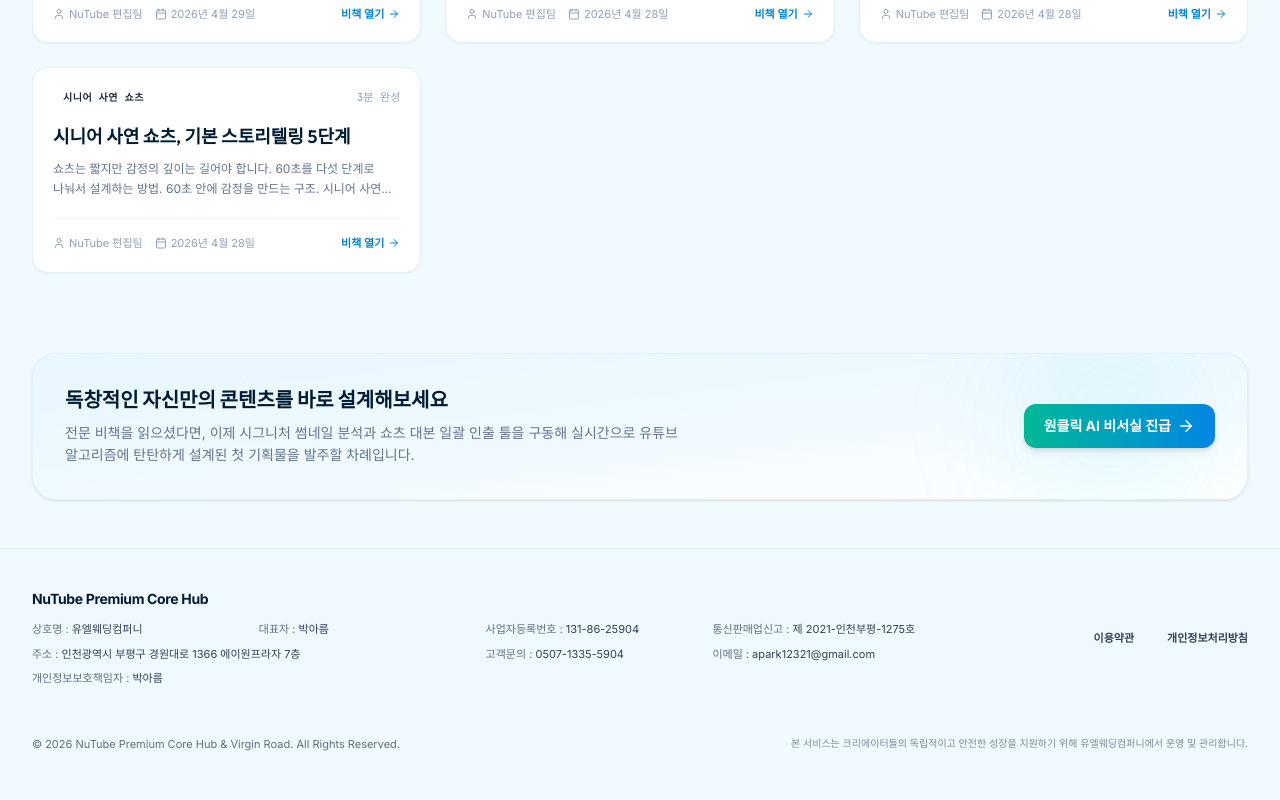
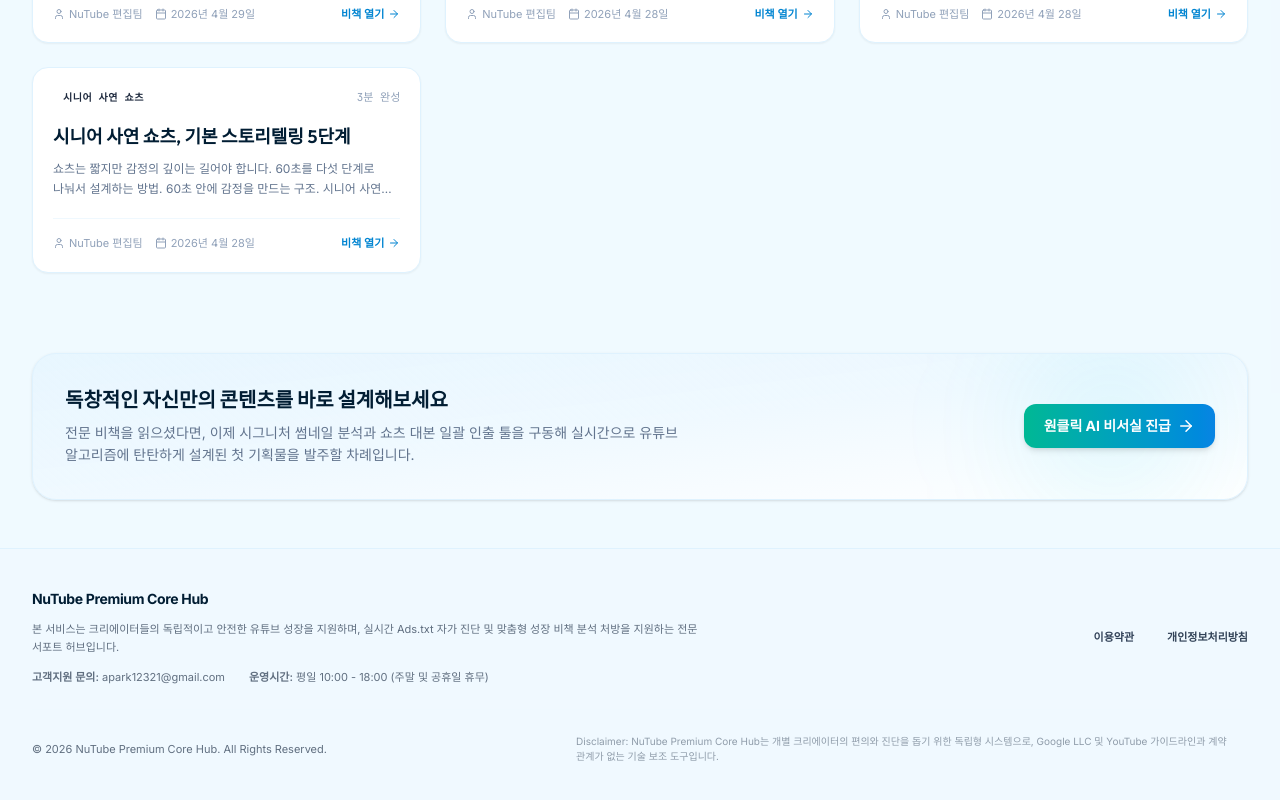
Before and after one commit to apark12321-ux/nutube_22, a React (Vite) app: page / in a window 1280 px wide. Shown: the part 6466-7266 px from the top of the page. Built offline with nearby package versions, Linux system fonts and the light colour scheme.

Commit message:
refactor: update footer service information
Replace outdated business registration details with a concise service description and support contact information to better align with the platform's focus.

```diff
--- a/src/App.tsx
+++ b/src/App.tsx
@@ -661,15 +661,12 @@ export default function App() {
               <p className={`font-bold text-sm tracking-tight ${theme === 'dark' ? 'text-white' : 'text-[#011d33]'}`}>
                 NuTube Premium Core Hub
               </p>
-              <div className="grid grid-cols-1 sm:grid-cols-2 lg:grid-cols-4 gap-y-2 gap-x-6">
-                <div><span className="opacity-75">상호명 :</span> 유엘웨딩컴퍼니</div>
-                <div><span className="opacity-75">대표자 :</span> 박아름</div>
-                <div><span className="opacity-75">사업자등록번호 :</span> 131-86-25904</div>
-                <div><span className="opacity-75">통신판매업신고 :</span> 제 2021-인천부평-1275호</div>
-                <div className="sm:col-span-2 lg:col-span-2"><span className="opacity-75">주소 :</span> 인천광역시 부평구 경원대로 1366 에이원프라자 7층</div>
-                <div><span className="opacity-75">고객문의 :</span> 0507-1335-5904</div>
-                <div><span className="opacity-75">이메일 :</span> apark12321@gmail.com</div>
-                <div><span className="opacity-75">개인정보보호책임자 :</span> 박아름</div>
+              <p className="max-w-2xl opacity-75 leading-relaxed text-[11px]">
+                본 서비스는 크리에이터들의 독립적이고 안전한 유튜브 성장을 지원하며, 실시간 Ads.txt 자가 진단 및 맞춤형 성장 비책 분석 처방을 지원하는 전문 서포트 허브입니다.
+              </p>
+              <div className="flex flex-wrap gap-x-6 gap-y-1 text-[11px] opacity-75">
+                <div><span className="font-semibold">고객지원 문의:</span> apark12321@gmail.com</div>
+                <div><span className="font-semibold">운영시간:</span> 평일 10:00 - 18:00 (주말 및 공휴일 휴무)</div>
               </div>
             </div>
 
@@ -699,9 +696,9 @@ export default function App() {
           </div>
 
           <div className="pt-6 flex flex-col md:flex-row items-center justify-between gap-4 text-[11px] text-left">
-            <p className="opacity-75">© 2026 NuTube Premium Core Hub & Virgin Road. All Rights Reserved.</p>
-            <p className="text-[10px] opacity-60">
-              본 서비스는 크리에이터들의 독립적이고 안전한 성장을 지원하기 위해 유엘웨딩컴퍼니에서 운영 및 관리합니다.
+            <p className="opacity-75">© 2026 NuTube Premium Core Hub. All Rights Reserved.</p>
+            <p className="text-[10px] opacity-50 max-w-2xl">
+              Disclaimer: NuTube Premium Core Hub는 개별 크리에이터의 편의와 진단을 돕기 위한 독립형 시스템으로, Google LLC 및 YouTube 가이드라인과 계약 관계가 없는 기술 보조 도구입니다.
             </p>
           </div>
         </div>
```
